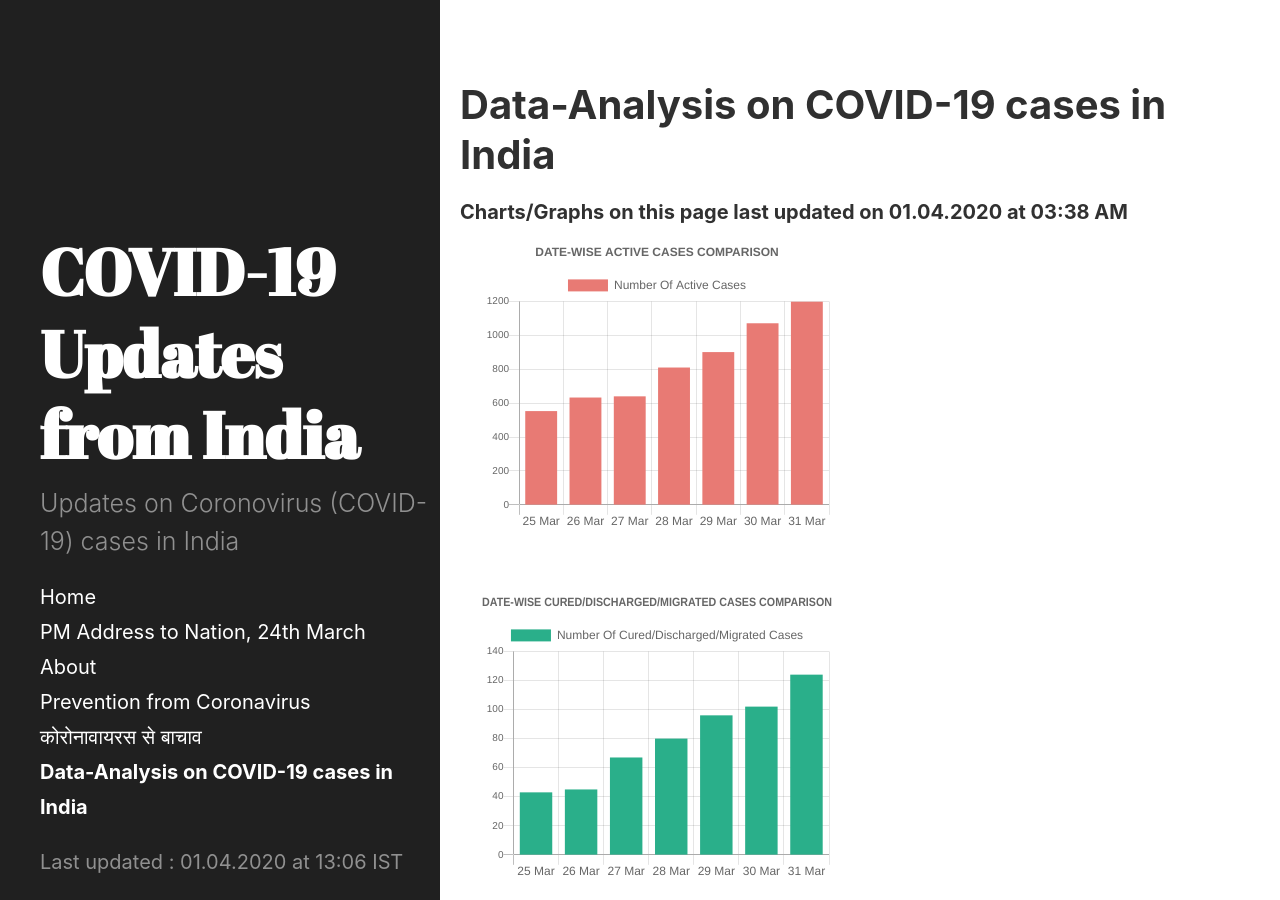
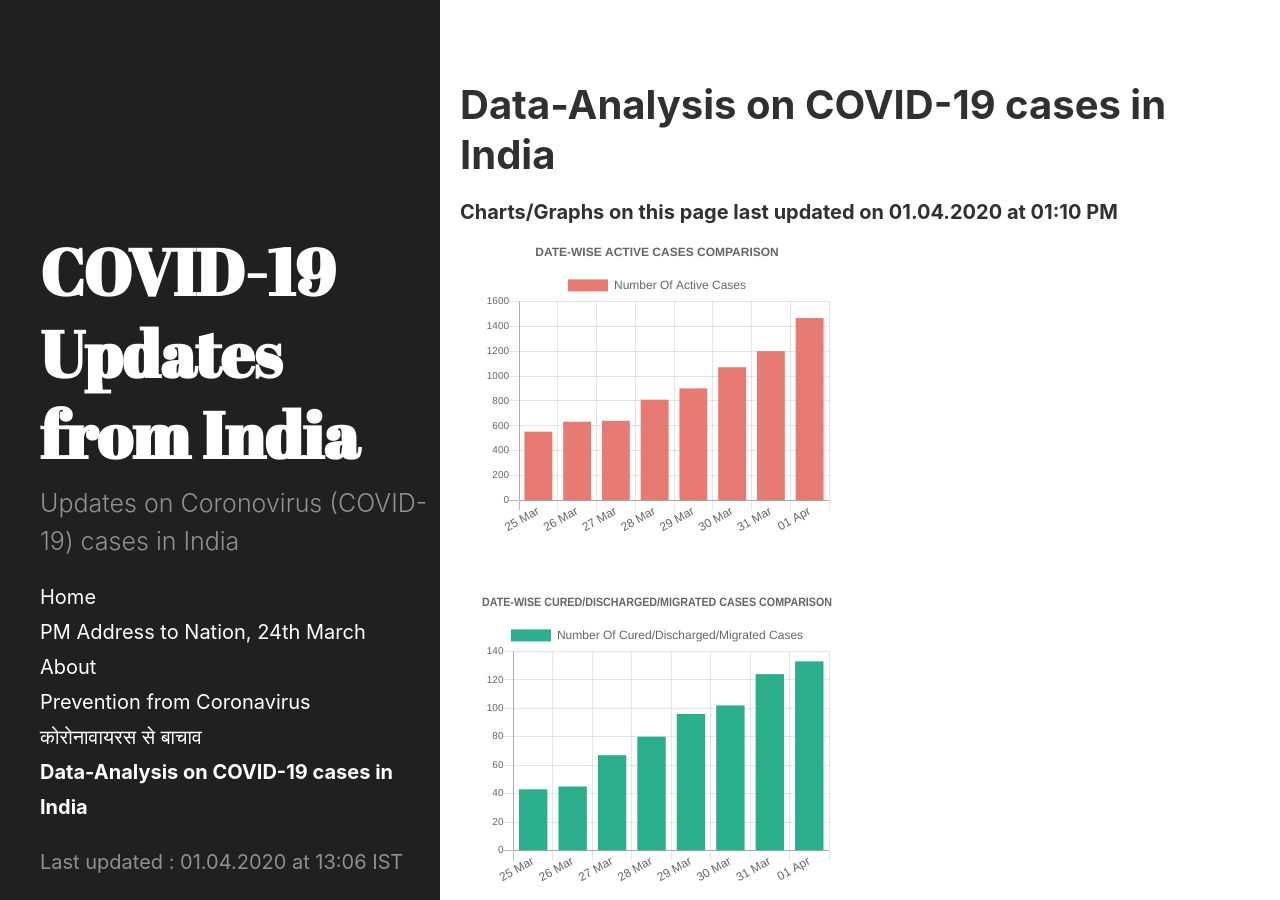
Before and after one commit to bhooraj/covid19updates-india, a Jekyll site: the page built from stats-and-charts.md, in a window 1280 px wide and 900 px high. Built offline with Jekyll 4.4.1, drawn with Linux system fonts in a browser that asks for light colours; some of the changed lines change nothing that is shown.

Commit message:
1st April Chart Update

```diff
--- /dev/null
+++ b/_includes/charts-20200401-1310.html
@@ -0,0 +1,148 @@
+
+<!-- HTML starts -->
+<div class="chartWrapper">
+    <div class="container container-fluid chartAreaWrapper" style="position: relative; height:350px; width: 90vw; margin-left:2px;">
+        <canvas id="myChart1" height="300" width="350"></canvas>
+    </div>
+    <div class="container container-fluid chartAreaWrapper" style="position: relative; height:350px; width: 90vw; margin-left:2px;">
+        <canvas id="myChart2" height="300" width="350"></canvas>
+    </div>
+    <div class="container container-fluid chartAreaWrapper" style="position: relative; height:710px; width: 90vw; margin-left:2px;">
+        <canvas id="myChart3" height="680" width="350"></canvas>
+        <p style="font-size: 0.65em;">* Please refer to the update date and time on the <a href="/">homepage</a></p>
+    </div>
+    <p><i><small>Note: The above Graphs/Charts are for the representation purpose only.</small></i></p>
+</div>
+
+<!-- HTML ends -->
+
+
+<!-- Javascript Starts -->
+<script>
+        var yAxisValues1 = ['25 Mar', '26 Mar', '27 Mar', '28 Mar', '29 Mar', '30 Mar', '31 Mar', '01 Apr'];
+        var legendTitle1 = "Number Of Active Cases";
+        var xAxisValues1 = [553, 633, 640, 810, 901, 1071, 1200, 1466];
+        var chartTitle1 = "DATE-WISE ACTIVE CASES COMPARISON";
+        var colorsGenerated1 = ['#e87a74', '#e87a74', '#e87a74', '#e87a74', '#e87a74', '#e87a74', '#e87a74', '#e87a74'];
+
+        //Assigning the values for chart
+        var data1 = {
+                labels: yAxisValues1,
+                datasets: [{
+                    label: legendTitle1,
+                    data: xAxisValues1,
+                    backgroundColor: colorsGenerated1
+                }]
+            };
+
+
+        var ctx = document.getElementById('myChart1').getContext('2d');
+
+        var myChart1 = new Chart(ctx, {
+            type: 'bar',
+            data: data1,
+
+            options: {
+                title: {
+                    display: true,
+                    text: chartTitle1
+                },
+                maintainAspectRatio: false,
+                responsive: false,
+                scales: {
+                    yAxes: [{
+                        ticks: {
+                            fontSize: 10,
+                            beginAtZero: true
+                        }
+                    }]
+                }
+            }
+        });
+
+
+        var yAxisValues2 = ['25 Mar', '26 Mar', '27 Mar', '28 Mar', '29 Mar', '30 Mar', '31 Mar', '01 Apr'];
+        var legendTitle2 = "Number Of Cured/Discharged/Migrated Cases";
+        var xAxisValues2 = [43, 45, 67, 80, 96, 102, 124, 133];
+        var chartTitle2 = "DATE-WISE CURED/DISCHARGED/MIGRATED CASES COMPARISON";
+        var colorsGenerated2 = ['#2aaf8a', '#2aaf8a', '#2aaf8a', '#2aaf8a', '#2aaf8a', '#2aaf8a', '#2aaf8a', '#2aaf8a'];
+
+        //Assigning the values for chart
+        var data2 = {
+                labels: yAxisValues2,
+                datasets: [{
+                    label: legendTitle2,
+                    data: xAxisValues2,
+                    backgroundColor: colorsGenerated2
+                }]
+            };
+
+
+        var ctx = document.getElementById('myChart2').getContext('2d');
+
+        var myChart2 = new Chart(ctx, {
+            type: 'bar',
+            data: data2,
+
+            options: {
+                title: {
+                    display: true,
+                    text: chartTitle2
+                },
+                maintainAspectRatio: false,
+                responsive: false,
+                scales: {
+                    yAxes: [{
+                        ticks: {
+                            fontSize: 10,
+                            beginAtZero: true
+                        }
+                    }]
+                }
+            }
+        });
+
+
+        var yAxisValues3 = ['Andhra Pradesh', 'Andaman and Nicobar Islands', 'Bihar', 'Chandigarh', 'Chhattisgarh', 'Delhi', 'Goa', 'Gujarat', 'Haryana', 'Himachal Pradesh', 'Jammu and Kashmir', 'Karnataka', 'Kerala', 'Ladakh', 'Madhya Pradesh', 'Maharashtra', 'Manipur', 'Mizoram', 'Odisha', 'Puducherry', 'Punjab', 'Rajasthan', 'Tamil Nadu', 'Telengana', 'Uttarakhand', 'Uttar Pradesh', 'West Bengal'];
+        var legendTitle3 = "Number Of Active Cases On The Last Update*";
+        var xAxisValues3 = [82, 10, 22, 13, 9, 112, 5, 63, 22, 2, 51, 90, 216, 10, 44, 254, 1, 1, 4, 1, 37, 90, 119, 90, 5, 89, 24];
+        var chartTitle3 = "STATE-WISE COVID-19 ACTIVE CASES COMPARISON";
+        var colorsGenerated3 = ['#666699', '#666699', '#666699', '#666699', '#666699', '#666699', '#666699', '#666699', '#666699', '#666699', '#666699', '#666699', '#666699', '#666699', '#666699', '#666699', '#666699', '#666699', '#666699', '#666699', '#666699', '#666699', '#666699', '#666699', '#666699', '#666699', '#666699'];
+
+        //Assigning the values for chart
+        var data3 = {
+                labels: yAxisValues3,
+                datasets: [{
+                    label: legendTitle3,
+                    data: xAxisValues3,
+                    backgroundColor: colorsGenerated3
+                }]
+            };
+
+
+        var ctx = document.getElementById('myChart3').getContext('2d');
+
+        var myChart3 = new Chart(ctx, {
+            type: 'horizontalBar',
+            data: data3,
+
+            options: {
+                title: {
+                    display: true,
+                    text: chartTitle3
+                },
+                maintainAspectRatio: false,
+                responsive: false,
+                scales: {
+                    xAxes: [{
+                        ticks: {
+                            fontSize: 10,
+                            beginAtZero: true
+                        }
+                    }]
+                }
+            }
+        });
+
+
+ </script>
--- a/stats-and-charts.md
+++ b/stats-and-charts.md
@@ -2,5 +2,5 @@
 layout: page
 title: Data-Analysis on COVID-19 cases in India
 ---
-#### Charts/Graphs on this page last updated on 01.04.2020 at 03:38 AM
-{% include charts-20200401-0338.html %}
+#### Charts/Graphs on this page last updated on 01.04.2020 at 01:10 PM
+{% include charts-20200401-1310.html %}
```
